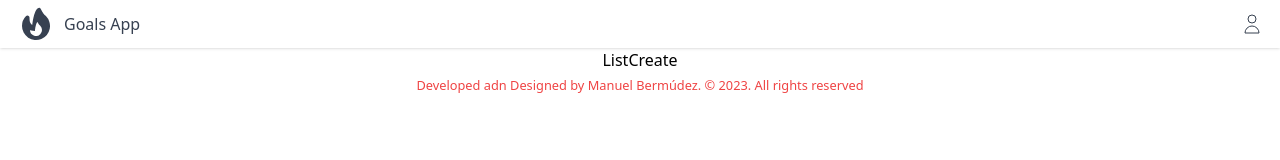
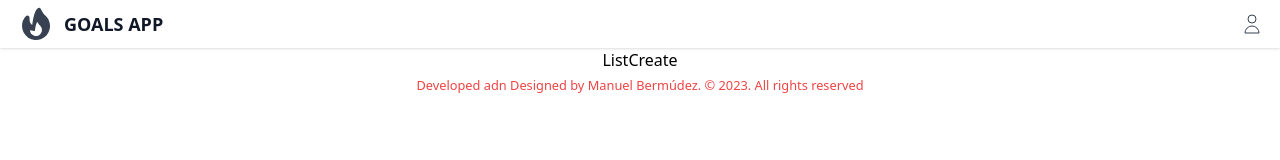
Before and after one commit to mbermudez24/Goals-App, a React (Create React App) app: page / in a window 1280 px wide. Shown: the top 160 px of the page. Built offline with nearby package versions, Linux system fonts and the light colour scheme.

Commit message:
Modified files to make them more readable

```diff
--- a/src/components/shared/Header.css
+++ b/src/components/shared/Header.css
@@ -2,8 +2,16 @@
     @apply h-xl flex justify-between shadow bg-white text-gray-700;
 }
 
+.container {
+    @apply flex items-center pl-4;
+}
+
 .logo {
-    @apply mr-2 h-10 w-10;
+    @apply mr-2 h-10 w-10
+}
+
+.title {
+    @apply text-lg font-semibold text-gray-900 uppercase;
 }
 
 .link {
--- a/src/components/shared/Header.js
+++ b/src/components/shared/Header.js
@@ -6,9 +6,9 @@ import './Header.css';
 function Header() {
     return (
         <div className="header" >
-            <div className="flex items-center pl-4 " >
+            <div className="container" >
                 <LogoSVG className="logo" />
-                <a href="/">
+                <a className="title" href="/">
                     Goals App
                 </a>
             </div>
```
